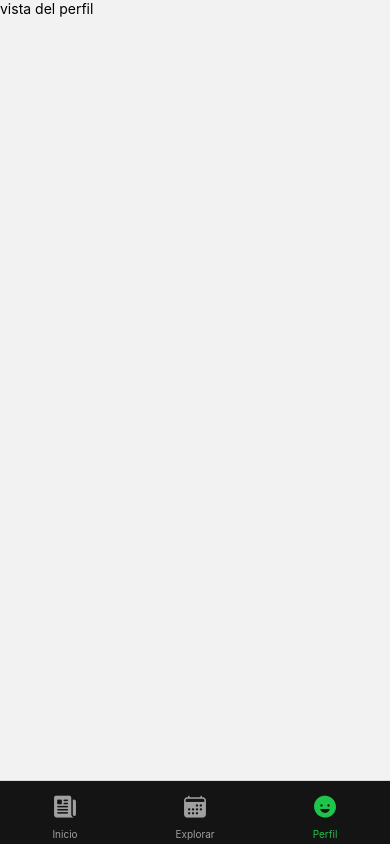
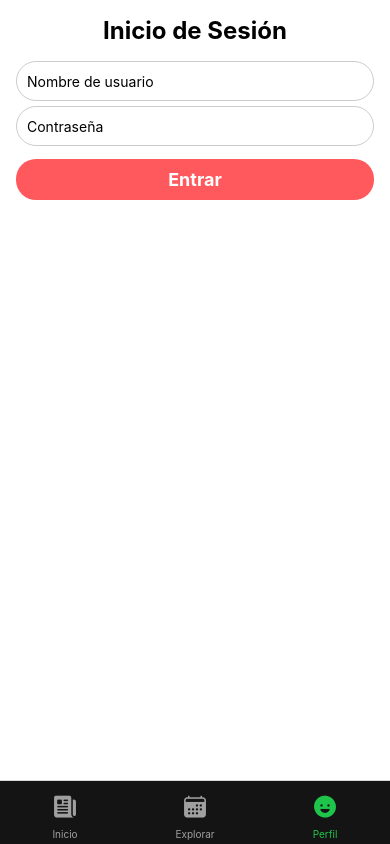
Before and after one commit to cnsvilca/my-app-events, a React Native app: screen /Profile in a window 390 px wide. Built offline with nearby package versions, Linux system fonts and the light colour scheme.

Commit message:
feat: add-login, add-user-service, add-context

```diff
--- a/App.js
+++ b/App.js
@@ -4,12 +4,14 @@
 import { createNativeStackNavigator } from "@react-navigation/native-stack";
 import { EventDetailScreen } from "./src/screens/event-detail/EventDetailScreen";
 import { EventDetailWebScreen } from './src/screens/event-detail/EventDetailWebScreen';
+import { UserProvider } from './src/contexts/UserContext';
 
 const EventListStack = createNativeStackNavigator()
 
 export default function App() {
   return (
     <>
+      <UserProvider>
         <NavigationContainer>
           <EventListStack.Navigator screenOptions={{ headerShown: false }}>
 
@@ -20,6 +22,7 @@
 
           </EventListStack.Navigator>
         </NavigationContainer>
+      </UserProvider>
       <StatusBar style="auto" />
     </>
 
--- a/package.json
+++ b/package.json
@@ -15,10 +15,11 @@
     "expo": "~48.0.11",
     "expo-status-bar": "~1.4.4",
     "react": "18.2.0",
+    "react-hook-form": "^7.43.9",
     "react-native": "0.71.6",
+    "react-native-maps": "1.3.2",
     "react-native-safe-area-context": "4.5.0",
     "react-native-screens": "~3.20.0",
-    "react-native-maps": "1.3.2",
     "react-native-webview": "11.26.0"
   },
   "devDependencies": {
--- /dev/null
+++ b/src/api/api.js
@@ -0,0 +1,9 @@
+const API_VERSION_NUMBER = 1
+
+export const api = {
+  server: 'https://6430c2d83adb1596515fcff4.mockapi.io/',
+  apiVersion: `/api/v${API_VERSION_NUMBER}`
+}
+
+// https://6432e8f93e05ff8b37311054.mockapi.io/api/events
+// https://641eff78f228f1a83eae5b61.mockapi.io/api/users
--- /dev/null
+++ b/src/api/user.service.js
@@ -0,0 +1,11 @@
+import { api } from './api'
+const SERVICE_ENDPOINT = `https://641eff78f228f1a83eae5b61.mockapi.io/api/users`
+// const SERVICE_ENDPOINT = `${api.server + api.apiVersion}/users`
+export const getUsers = async () => {
+  try {
+    const response = await fetch(SERVICE_ENDPOINT)
+    return response.json()
+  } catch {
+    throw new Error('could not fetch users')
+  }
+}
--- /dev/null
+++ b/src/contexts/UserContext.js
@@ -0,0 +1,13 @@
+import { createContext, useState } from 'react'
+
+export const UserContext = createContext({
+  currentUser: {},
+  setCurrentUser: () => {}
+})
+
+export const UserProvider = ({ children }) => {
+  const [currentUser, setCurrentUser] = useState(null)
+  const value = { currentUser, setCurrentUser }
+
+  return <UserContext.Provider value={value}>{children}</UserContext.Provider>
+}
--- a/src/screens/event-detail/EventDetailScreen.jsx
+++ b/src/screens/event-detail/EventDetailScreen.jsx
@@ -1,13 +1,15 @@
-import React from "react";
+import React, { useContext } from "react";
 import { View, Text, ScrollView, Image } from 'react-native'
 import { styles } from "./EventDetailScreen.styles";
 import { Ionicons } from "@expo/vector-icons";
 import { COLORS } from "../../utils/theme";
 import MapView, { Marker } from 'react-native-maps'
 import { Link } from "@react-navigation/native";
+import { UserContext } from "../../contexts/UserContext";
 
 export const EventDetailScreen = ({ route }) => {
     const { item } = route.params
+    const { currentUser } = useContext(UserContext)
     return (
         <ScrollView style={styles.container}>
             <View style={styles.imageContainer}>
@@ -26,9 +28,9 @@
                     <Text style={styles.rating}>{item.rating}</Text>
                 </View>
 
-                <Link style={styles.webButton} to={{ screen: 'EventDetailWeb', params: { url: item.url } }}>
+                {currentUser && <Link style={styles.webButton} to={{ screen: 'EventDetailWeb', params: { url: item.url } }}>
                     Ir a la web
-                </Link>
+                </Link>}
 
                 <Text style={styles.description}>{item.description}</Text>
             </View>
--- /dev/null
+++ b/src/screens/login/LoginScreen.jsx
@@ -0,0 +1,74 @@
+import React, { useContext } from 'react'
+import { View, Text, TextInput, TouchableOpacity } from 'react-native'
+import { styles } from './LoginScreen.styles'
+import { useForm, Controller } from 'react-hook-form'
+import { getUsers } from '../../api/user.service'
+import { useNavigation } from '@react-navigation/native'
+import { UserContext } from '../../contexts/UserContext'
+
+export const LoginScreen = () => {
+    const navigation = useNavigation()
+    const { setCurrentUser } = useContext(UserContext)
+    const { control, handleSubmit, formState: { errors } } = useForm({
+        defaultValues: {
+            username: '',
+            password: ''
+        }
+    })
+
+    const handleLogin = ({ username, password }) => {
+        getUsers()
+            .then(users => {
+                const user = users[0]
+                username === user.username && password === user.password
+                // const user = users.find((user) => (user.username === username && password === user.password))
+                // const isUser = users.includes((user) => user.username === username && password === user.password)
+                if (users.includes((user) => user.username === username && password === user.password)) {
+                    setCurrentUser({ username, password })
+                    navigation.navigate('Home')
+                }
+            })
+            .catch(err => console.warn(err))
+    }
+
+    return (
+        <View style={styles.container}>
+            <Text style={styles.title}>Inicio de Sesión</Text>
+            <Controller
+                control={control}
+                render={({ field: { onChange, onBlur, value } }) => (
+                    <TextInput
+                        style={styles.input}
+                        placeholder='Nombre de usuario'
+                        onBlur={onBlur}
+                        onChangeText={onChange}
+                        value={value}
+                        autoCapitalize='none'
+                    />
+                )}
+                name='username'
+                rules={{ required: 'El nombre de usuario es requerido' }}
+            />
+            {errors.username && <Text style={styles.errorText}>{errors.username.message}</Text>}
+            <Controller
+                control={control}
+                render={({ field: { onChange, onBlur, value } }) => (
+                    <TextInput
+                        style={styles.input}
+                        placeholder='Contraseña'
+                        onBlur={onBlur}
+                        onChangeText={onChange}
+                        value={value}
+                        secureTextEntry
+                    />
+                )}
+                name='password'
+                rules={{ required: 'La constraseña es requerida' }}
+            />
+            {errors.password && <Text style={styles.errorText}>{errors.password.message}</Text>}
+            <TouchableOpacity style={styles.button} onPress={handleSubmit(handleLogin)}>
+                <Text style={styles.buttonText}>Entrar</Text>
+            </TouchableOpacity>
+        </View>
+    )
+}
--- /dev/null
+++ b/src/screens/login/LoginScreen.styles.js
@@ -0,0 +1,42 @@
+import { StatusBar, StyleSheet } from 'react-native'
+import { COLORS } from '../../utils/theme'
+
+export const styles = StyleSheet.create({
+  container: {
+    flex: 1,
+    padding: 16,
+    backgroundColor: '#fff',
+    marginTop: StatusBar.currentHeight
+  },
+  title: {
+    fontSize: 24,
+    fontWeight: 'bold',
+    marginBottom: 16,
+    textAlign: 'center'
+  },
+  input: {
+    height: 40,
+    borderColor: '#ccc',
+    borderWidth: 1,
+    borderRadius: 20,
+    paddingHorizontal: 10,
+    marginBottom: 5
+  },
+  errorText: {
+    color: 'red',
+    marginBottom: 8
+  },
+  button: {
+    backgroundColor: COLORS.primary,
+    paddingVertical: 10,
+    paddingHorizontal: 20,
+    borderRadius: 20,
+    marginTop: 8,
+    alignItems: 'center'
+  },
+  buttonText: {
+    color: '#fff',
+    fontSize: 18,
+    fontWeight: 'bold'
+  }
+})
--- a/src/screens/profile/ProfileScreen.jsx
+++ b/src/screens/profile/ProfileScreen.jsx
@@ -1,10 +1,21 @@
-import react from "react";
-import {Text, View} from 'react-native'
+import React, { useContext } from 'react'
+import { UserInfoScreen } from '../user/UserInfoScreen'
+import { LoginScreen } from '../login/LoginScreen'
+import { UserContext } from '../../contexts/UserContext'
 
-export const ProfileScreen = () =>{
-    return(
-        <View>
-            <Text>vista del perfil</Text>
-        </View>
-    )
+export const ProfileScreen = () => {
+  const { currentUser } = useContext(UserContext)
+
+  return (
+    <>
+      {currentUser
+        ? (
+          <UserInfoScreen />
+          )
+        : (
+          <LoginScreen />
+          )}
+    </>
+
+  )
 }
--- /dev/null
+++ b/src/screens/user/UserInfoScreen.jsx
@@ -0,0 +1,45 @@
+import React, { useContext } from 'react'
+import { View, Text, Image, TouchableOpacity, ScrollView } from 'react-native'
+import { styles } from './UserInfoScreen.styles'
+import { UserContext } from '../../contexts/UserContext'
+
+export const UserInfoScreen = () => {
+  const { currentUser, setCurrentUser } = useContext(UserContext)
+
+  const handleLogout = () => {
+    setCurrentUser(null)
+  }
+
+  return (
+    <ScrollView style={styles.container}>
+      <View style={styles.header}>
+        <Image
+          style={styles.profileImage}
+          source={require('../../../assets/favicon.png')}
+        />
+        <View style={styles.profileInfo}>
+          <Text style={styles.profileName}>{currentUser.username}</Text>
+          <Text style={styles.profileLocation}>Jujuy, Argentina</Text>
+        </View>
+        <TouchableOpacity style={styles.button} onPress={handleLogout}>
+          <Text style={styles.buttonText}>Salir</Text>
+        </TouchableOpacity>
+      </View>
+      <View style={styles.content}>
+        <Text style={styles.sectionTitle}>About Me</Text>
+        <Text style={styles.sectionText}>
+          Lorem ipsum dolor sit amet, consectetur adipiscing elit. Sed ut
+          tellus eu nisi tincidunt ultrices. Morbi id dictum ipsum. Nunc nec
+          lacus massa. Integer eget elit non elit sodales maximus.
+        </Text>
+        <Text style={styles.sectionTitle}>Interests</Text>
+        <Text style={styles.sectionText}>
+          Lorem ipsum dolor sit amet, consectetur adipiscing elit. Sed ut
+          tellus eu nisi tincidunt ultrices. Morbi id dictum ipsum. Nunc nec
+          lacus massa. Integer eget elit non elit sodales maximus.
+        </Text>
+      </View>
+
+    </ScrollView>
+  )
+}
--- /dev/null
+++ b/src/screens/user/UserInfoScreen.styles.js
@@ -0,0 +1,63 @@
+import { StatusBar, StyleSheet } from 'react-native'
+import { COLORS } from '../../utils/theme'
+
+export const styles = StyleSheet.create({
+  container: {
+    flex: 1,
+    backgroundColor: '#fff',
+    marginTop: StatusBar.currentHeight
+  },
+  header: {
+    backgroundColor: '#F0F0F0',
+    flexDirection: 'row',
+    padding: 20,
+    borderBottomColor: '#EFEFEF',
+    borderBottomWidth: 1
+  },
+  profileImage: {
+    width: 80,
+    height: 80,
+    borderRadius: 40,
+    marginRight: 5
+  },
+  profileInfo: {
+    justifyContent: 'center'
+  },
+  profileName: {
+    fontSize: 24,
+    fontWeight: 'bold'
+  },
+  profileLocation: {
+    fontSize: 16,
+    color: '#777'
+  },
+  content: {
+    flex: 1,
+    padding: 20
+  },
+  sectionTitle: {
+    fontSize: 20,
+    fontWeight: 'bold',
+    marginBottom: 10
+  },
+  sectionText: {
+    fontSize: 16,
+    marginBottom: 20,
+    lineHeight: 24
+  },
+  button: {
+    justifyContent: 'center',
+    backgroundColor: COLORS.primary,
+    paddingVertical: 10,
+    paddingHorizontal: 20,
+    borderRadius: 20,
+    marginTop: 15,
+    marginLeft: 10,
+    height: 50
+  },
+  buttonText: {
+    color: COLORS.white,
+    fontSize: 18,
+    fontWeight: 'bold'
+  }
+})
```
Also changed, not shown: 1 other file (tests, documents, lock files or other folders). Lines whose indentation alone changed are shown as unchanged.
